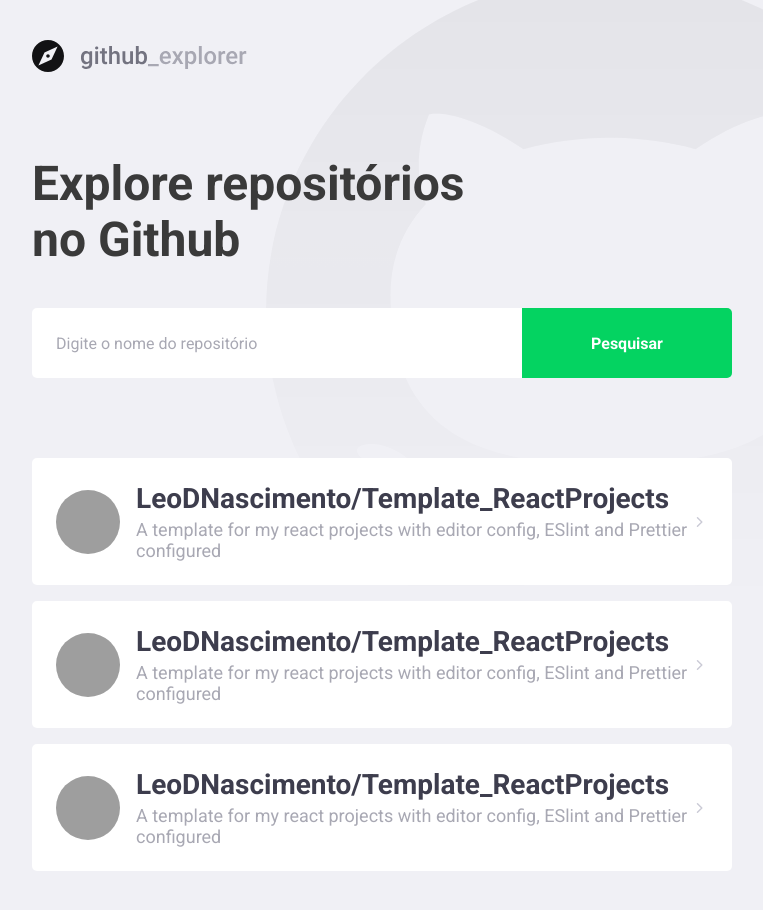
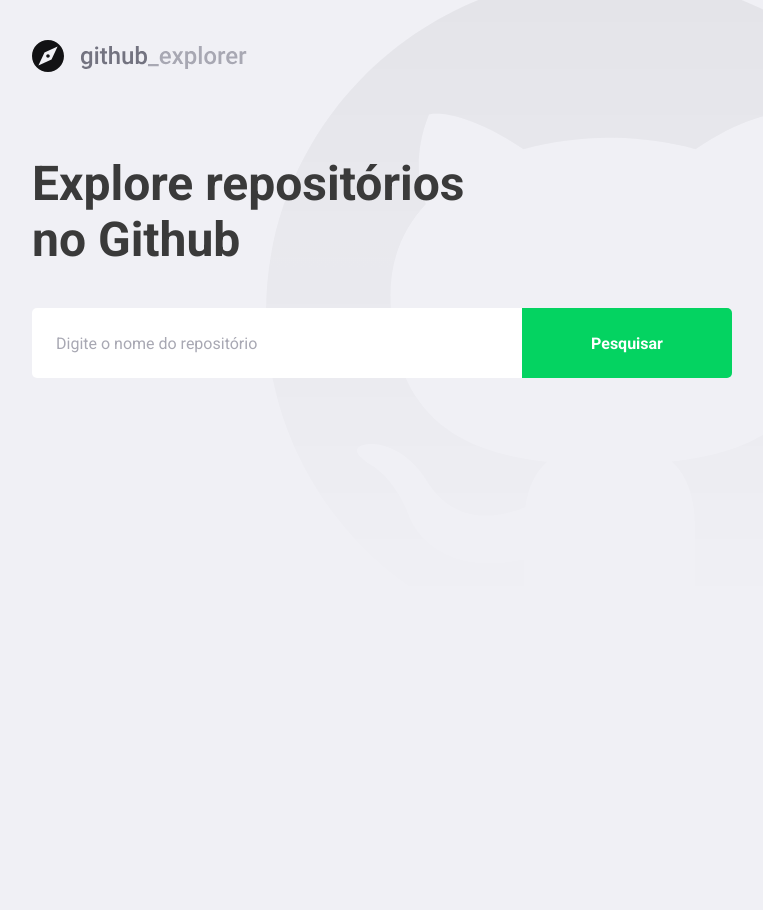
Before and after one commit to LeoDNascimento/ReactProjectBootcamp, a React (Create React App) app: page / in a window 1280 px wide. Shown: the whole page, without its empty margins (148-911 px from the left). After the commit the page ends 800 px from the top, so only its background shows below. Built offline with nearby package versions, Linux system fonts and the light colour scheme; grey boxes are pictures that could not be loaded.

Commit message:
API github conected

```diff
--- a/package.json
+++ b/package.json
@@ -10,6 +10,7 @@
     "@types/node": "^12.0.0",
     "@types/react": "^16.9.0",
     "@types/react-dom": "^16.9.0",
+    "axios": "^0.19.2",
     "polished": "^3.6.5",
     "react": "^16.13.1",
     "react-dom": "^16.13.1",
--- a/src/pages/Dashboard/index.tsx
+++ b/src/pages/Dashboard/index.tsx
@@ -1,64 +1,65 @@
-import React from 'react';
+/* eslint-disable camelcase */
+import React, { useState, FormEvent } from 'react';
 import { FiChevronRight } from 'react-icons/fi';
+import api from '../../services/api';
 
 import logoImg from '../../assets/logo_Explorer.svg';
 
 import { Title, Form, Repositories } from './styles';
 
+interface Repository {
+  full_name: string;
+  description: string;
+  owner: {
+    login: string;
+    avatar_url: string;
+  };
+}
+
 const Dashboard: React.FC = () => {
+  const [newRepo, setNewRepo] = useState('');
+  const [repositories, setRepositories] = useState<Repository[]>([]);
+
+  async function handleAddRepository(
+    event: FormEvent<HTMLFormElement>,
+  ): Promise<void> {
+    event.preventDefault();
+
+    const response = await api.get<Repository>(`repos/${newRepo}`);
+    const repository = response.data;
+
+    setRepositories([...repositories, repository]);
+
+    setNewRepo('');
+  }
   return (
     <>
       <img src={logoImg} alt="Github Explorer" />
       <Title>Explore repositórios no Github</Title>
 
-      <Form>
-        <input placeholder="Digite o nome do repositório" />
+      <Form onSubmit={handleAddRepository}>
+        <input
+          value={newRepo}
+          onChange={e => setNewRepo(e.target.value)}
+          placeholder="Digite o nome do repositório"
+        />
         <button type="submit">Pesquisar</button>
       </Form>
 
       <Repositories>
-        <a href="teste">
+        {repositories.map(repository => (
+          <a key={repository.full_name} href="teste">
             <img
-            src="https://avatars3.githubusercontent.com/u/44445499?s=400&u=bc34ba63a450653dae8a73965c9045c77b180a48&v=4"
-            alt="Leo Nascimento"
+              src={repository.owner.avatar_url}
+              alt={repository.owner.login}
             />
             <div>
-            <strong>LeoDNascimento/Template_ReactProjects</strong>
-            <p>
-              A template for my react projects with editor config, ESlint and
-              Prettier configured
-            </p>
+              <strong>{repository.full_name}</strong>
+              <p>{repository.description}</p>
             </div>
             <FiChevronRight size={20} />
           </a>
-        <a href="teste">
-          <img
-            src="https://avatars3.githubusercontent.com/u/44445499?s=400&u=bc34ba63a450653dae8a73965c9045c77b180a48&v=4"
-            alt="Leo Nascimento"
-          />
-          <div>
-            <strong>LeoDNascimento/Template_ReactProjects</strong>
-            <p>
-              A template for my react projects with editor config, ESlint and
-              Prettier configured
-            </p>
-          </div>
-          <FiChevronRight size={20} />
-        </a>
-        <a href="teste">
-          <img
-            src="https://avatars3.githubusercontent.com/u/44445499?s=400&u=bc34ba63a450653dae8a73965c9045c77b180a48&v=4"
-            alt="Leo Nascimento"
-          />
-          <div>
-            <strong>LeoDNascimento/Template_ReactProjects</strong>
-            <p>
-              A template for my react projects with editor config, ESlint and
-              Prettier configured
-            </p>
-          </div>
-          <FiChevronRight size={20} />
-        </a>
+        ))}
       </Repositories>
     </>
   );
--- a/src/pages/Dashboard/styles.ts
+++ b/src/pages/Dashboard/styles.ts
@@ -75,6 +75,7 @@
 
     div {
       margin-left: 16px;
+      flex: 1;
 
       strong {
         font-size: 28px;
--- /dev/null
+++ b/src/services/api.ts
@@ -0,0 +1,7 @@
+import axios from 'axios';
+
+const api = axios.create({
+  baseURL: 'https://api.github.com',
+});
+
+export default api;
```
Also changed, not shown: 1 other file (tests, documents, lock files or other folders). Lines whose indentation alone changed are shown as unchanged.
